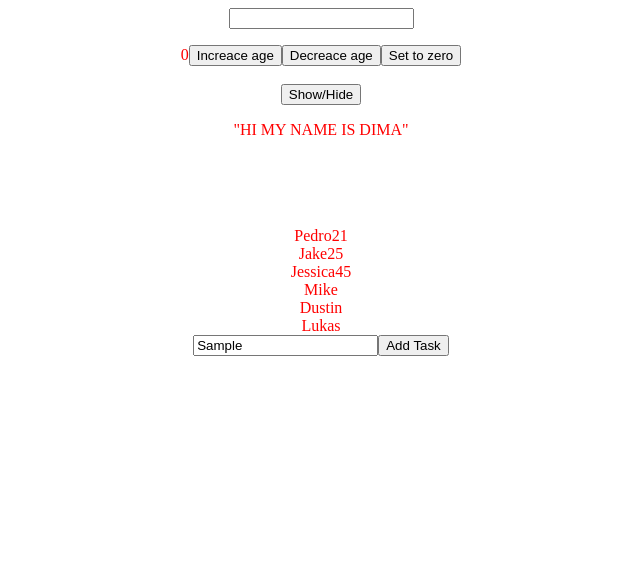
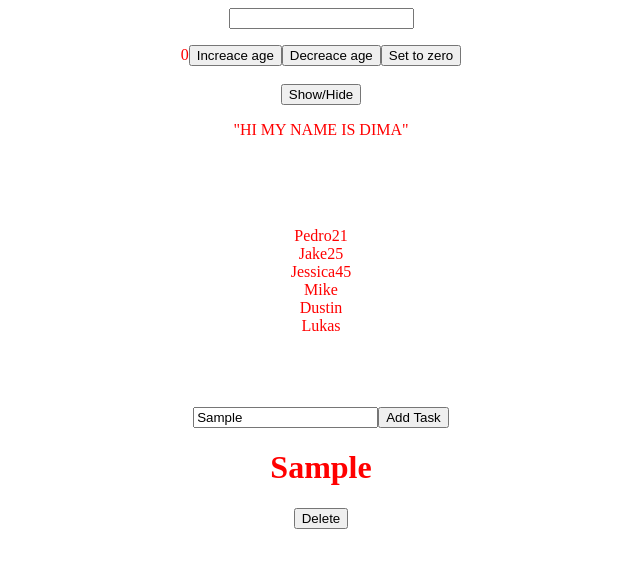
Before and after one commit to Radchenko87dmytro/social_media_website_app, a React (Create React App) app: page / in a window 1280 px wide. Both pictures are taken after typing "Sample" into the empty fields and a click on the button "Add Task". Shown: the top 568 px of the page, without its empty margins (319-959 px from the left). Built offline with nearby package versions, Linux system fonts and the light colour scheme.

Commit message:
Adding useState functionality

```diff
--- a/src/App.js
+++ b/src/App.js
@@ -69,7 +69,10 @@ function App() {
 
       })}
 
-
+      <br></br>
+      <br></br>
+      <br></br>
+      <br></br>
 
       <ToDoList/>
 
--- a/src/App.module.css
+++ b/src/App.module.css
@@ -43,3 +43,11 @@
   color: red;
   text-align: center;
 }
+
+.addTask{
+
+}
+
+.list{
+
+}
--- a/src/ToDoList.js
+++ b/src/ToDoList.js
@@ -1,13 +1,34 @@
-import React from 'react';
+import React, { useState } from 'react';
+import styles from './App.module.css';
 
 const ToDoList = () => {
+
+    const [todoList, setTodoList] = useState([])
+    const [newTask, setNewTask] = useState("")
+
+    const handleChange = (e)=>{
+        setNewTask(e.target.value)
+    }
+
+    const addTask = () => {
+        setTodoList([...todoList, newTask])
+    }
+
     return (
         <div>
-             <div>{/* className='addTask' */}
-                <input/>
-                <button>Add Task</button>
+             <div className={styles.addTask}>{/*  */}
+                <input onChange={handleChange}/>
+                <button onClick={addTask}>Add Task</button>
             </div>
-             <div ></div>{/* className='list' */}
+             <div className={styles.list}>
+                {todoList.map((item, key)=>
+                    <div>
+                        <h1 key={key}>{item}</h1>
+                        <button>Delete</button>
+                    </div>
+
+             )}
+             </div>{/*  */}
         </div>
 
     );
```
